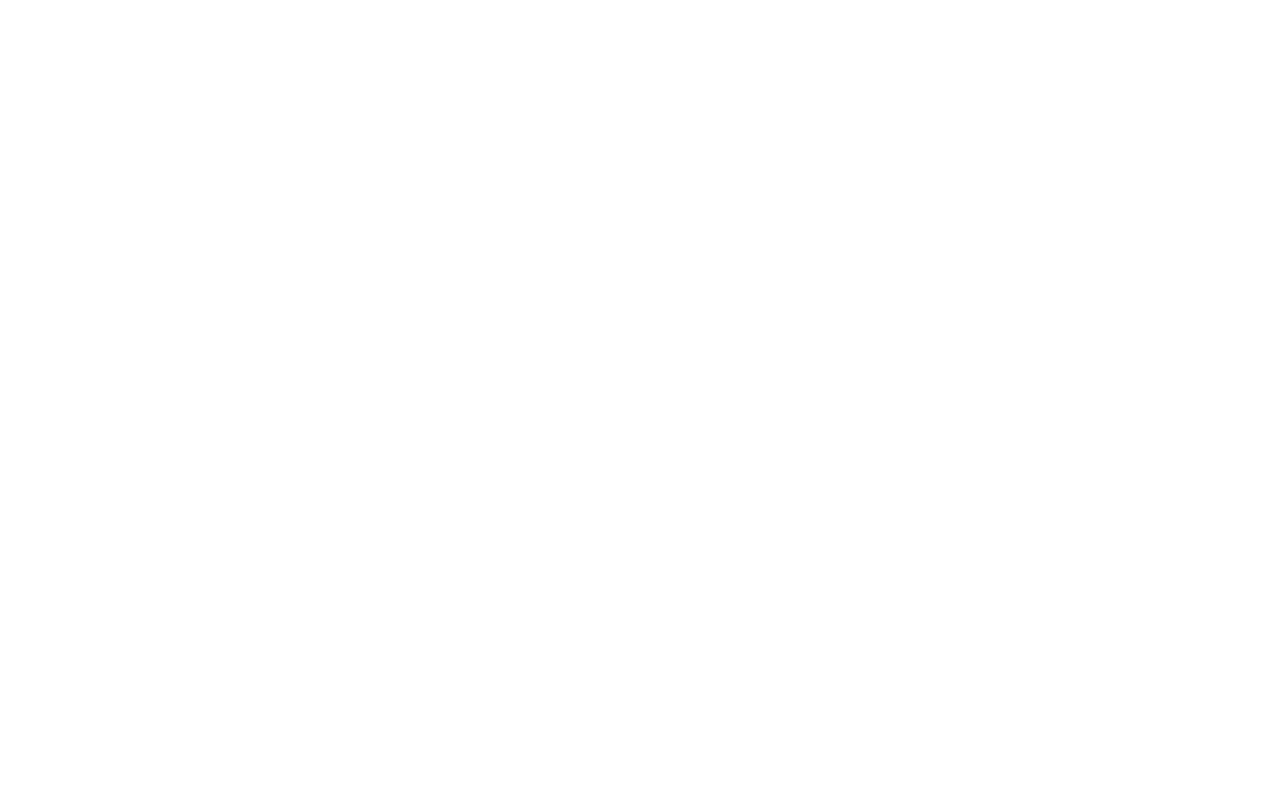
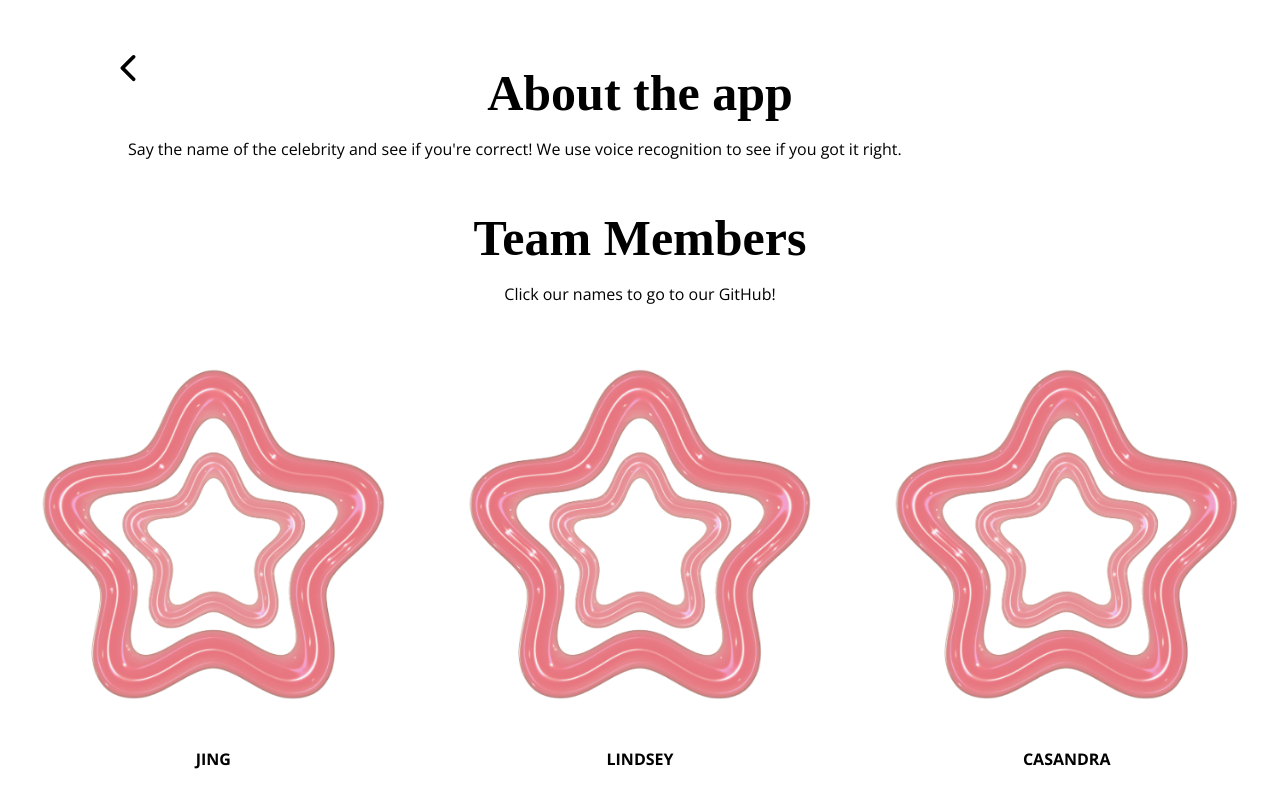
Before and after one commit to IndexDuo/WingHacks2024, a React (Create React App) app: page /about in a window 1280 px wide. Before the commit this address had no page. Built offline with nearby package versions, Linux system fonts and the light colour scheme; a web font is replaced by a local one.

Commit message:
Added about page

```diff
--- a/src/App.js
+++ b/src/App.js
@@ -11,6 +11,7 @@
 //lindso branch below
 import Home from "./components/HomeScreen";
 import KpopScreen from "./components/KpopScreen";
+import About from "./components/About";
 
 function App() {
   return (
@@ -24,6 +25,7 @@
         <Route path="/feedback" element={<FeedbackScreen />} />
         <Route path="/results" element={<ResultScreen />} />
         <Route path="/badges" element={<BadgesScreen />} />
+        <Route path="/about" element={<About />} />
       </Routes>
     </Router>
   );
--- a/src/components/About.js
+++ b/src/components/About.js
@@ -1,15 +1,47 @@
 import React from "react";
 import star from "../images/Colored_Badge.png";
+import "../styles/About.css";
+import { IoIosArrowBack } from "react-icons/io";
+import { useNavigate } from "react-router-dom";
 
 const About = () => {
+  const navigate = useNavigate();
+  const navigateBack = () => {
+    navigate("/");
+  };
   return (
     <div className="about">
+      <button className="back" onClick={navigateBack}>
+        <IoIosArrowBack /> {/* Back icon */}
+      </button>
       <h1>About the app</h1>
       <div className="para">
-        <p></p>
+        <p>
+          Say the name of the celebrity and see if you're correct! We use voice
+          recognition to see if you got it right.
+        </p>
       </div>
+      <h1>Team Members</h1>
+      <p>Click our names to go to our GitHub!</p>
       <div className="team">
-        <div className="member"></div>
+        <div className="member">
+          <img src={star} alt="hi" />
+          <a href="https://github.com/IndexDuo" target="_blank">
+            Jing
+          </a>
+        </div>
+        <div className="member">
+          <img src={star} alt="hi" />
+          <a href="https://github.com/lindsey-nielsen" target="_blank">
+            Lindsey
+          </a>
+        </div>
+        <div className="member">
+          <img src={star} alt="hi" />
+          <a href="https://github.com/ca764763" target="_blank">
+            Casandra
+          </a>
+        </div>
       </div>
     </div>
   );
--- a/src/components/HomeScreen.js
+++ b/src/components/HomeScreen.js
@@ -7,8 +7,8 @@
   const navigate = useNavigate();
 
   // navigate to badges screens
-  const navigateToBadgesScreen = () => {
-    navigate("/badges");
+  const navigateToAboutScreen = () => {
+    navigate("/about");
   };
 
   // navigate to game
@@ -26,8 +26,8 @@
           Start Game
         </button>
         <br />
-        <button className="badges-button" onClick={navigateToBadgesScreen}>
-          Badges
+        <button className="badges-button" onClick={navigateToAboutScreen}>
+          About
         </button>
       </header>
     </div>
--- /dev/null
+++ b/src/styles/About.css
@@ -0,0 +1,48 @@
+.about {
+    display: flex;
+    justify-content: center; /* Centers children horizontally */
+    align-items: center; /* Centers children vertically */
+    flex-direction: column; /* Stacks children vertically */
+    width: 100%; /* Ensures full width */
+    min-height: 100vh; /* Optional: Makes sure the container is at least the height of the viewport */
+}
+
+.about h1 {
+    font-family: "dream-avenue";
+    margin-bottom: 0;
+    font-size: 50px;
+}
+
+.para {
+    width: 80%;
+}
+
+.team {
+    display: flex;
+    flex-direction: row;
+    justify-content: center;
+    align-items: center;
+    width: 100%;
+}
+
+.team img {
+    max-width: 100%;
+    height: auto;
+    width: auto;
+}
+
+.member {
+    display: flex;
+    flex-direction: column;
+    justify-content: center;
+    align-items: center;
+    width: 100%;
+}
+
+.member a {
+    text-decoration: none;
+    font-family: "open-sans";
+    color: black;
+    text-transform: uppercase;
+    font-weight: bold;
+}
```
